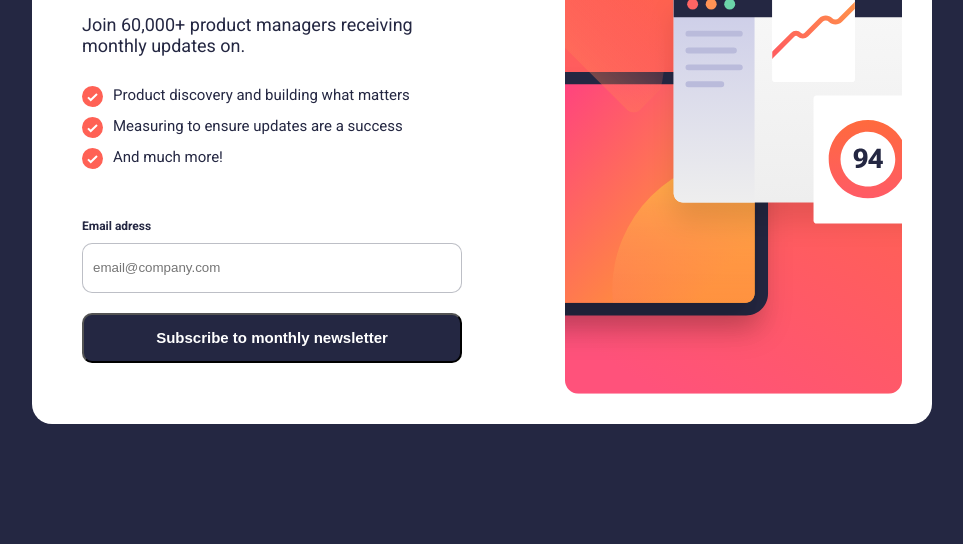
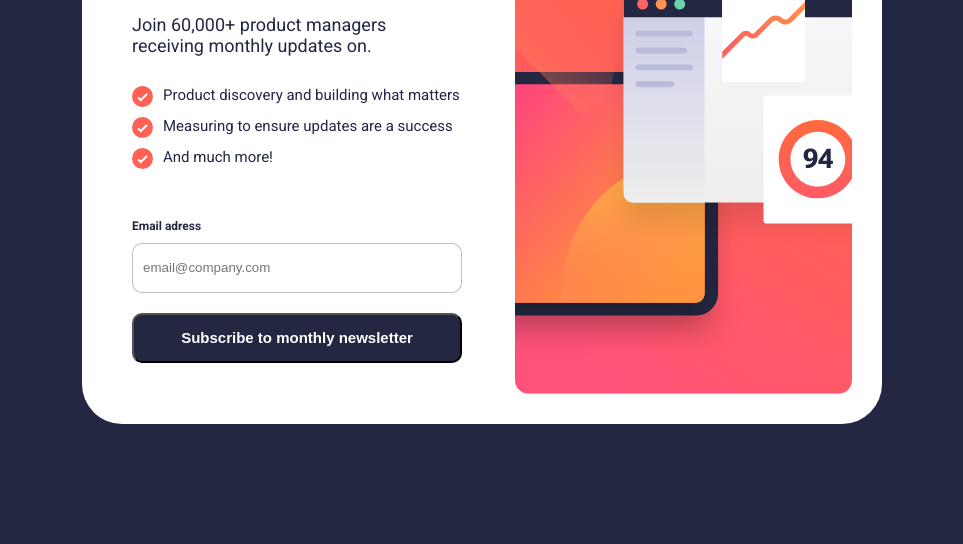
Before and after one commit to uixcem/FrontEndMentorChallanges, a website: page NewsletterSignUp-Solution/index.html in a window 1280 px wide. Shown: the part 256-800 px from the top of the page, without its empty margins (158-1121 px from the left). Drawn offline with Linux system fonts and the light colour scheme.

Commit message:
css fixed

```diff
--- a/NewsletterSignUp-Solution/sass/main.scss
+++ b/NewsletterSignUp-Solution/sass/main.scss
@@ -23,10 +23,10 @@ body {
 
 .card {
   background-color: $color-white;
-  border-radius: 2rem;
+  border-radius: 4rem;
   padding: 3rem;
   width: 100%;
-  max-width: 900px;
+  max-width: 800px;
   @include flex(row, center, center, 0rem);
   @include mobile {
     flex-direction: column-reverse;
```
Also changed, not shown: NewsletterSignUp-Solution/style.css.
